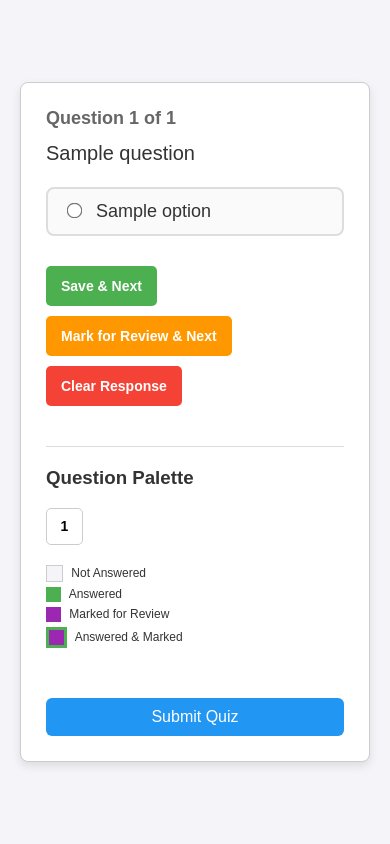
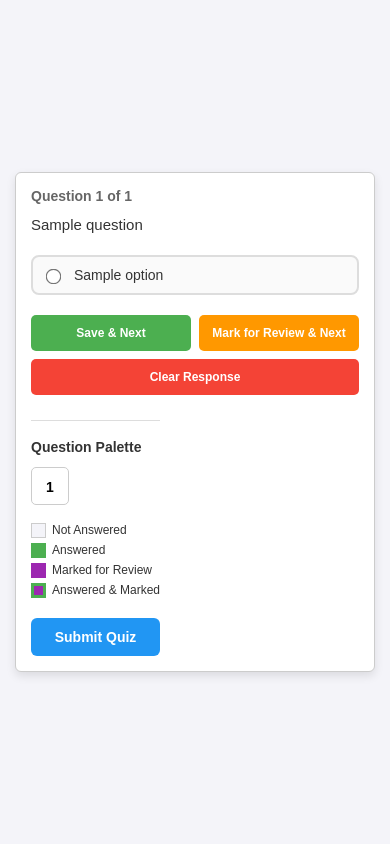
Before and after one commit to Rishikhadiyar/full-stack-quiz, a Django app: template quiz/templates/quiz/play.html in a window 390 px wide. Run offline with Django 5.2, Linux system fonts and the light colour scheme; the template is opened without the code that fills it: most values are stand-ins (such as "Sample title", 1, 10 or a date in 2020); data that the repository does not hold is empty.

Commit message:
Responsive UI: mobile-first layout for all screen sizes

```diff
--- a/quiz/templates/quiz/base.html
+++ b/quiz/templates/quiz/base.html
@@ -5,38 +5,48 @@
     <meta name="viewport" content="width=device-width, initial-scale=1.0">
     <title>Full Stack Quiz</title>
     <style>
+        * {
+            box-sizing: border-box;
+            margin: 0;
+            padding: 0;
+        }
         body {
             font-family: Arial, sans-serif;
             background-color: #f4f4f9;
             color: #333;
-            margin: 0;
-            padding: 20px;
-            font-size: 16px;
+            min-height: 100vh;
             display: flex;
             align-items: center;
             justify-content: center;
-            min-height: 100vh;
-            box-sizing: border-box;
+            padding: 15px;
         }
         .container {
+            width: 100%;
             max-width: 1000px;
-            width: 100%;
             background: white;
-            padding: 25px;
+            padding: 20px;
             border: 1px solid #ccc;
             border-radius: 8px;
             box-shadow: 0 4px 10px rgba(0,0,0,0.1);
-            box-sizing: border-box;
         }
         h1 {
             text-align: center;
             color: #4CAF50;
-            font-size: 28px;
+            font-size: clamp(20px, 5vw, 28px);
             margin-bottom: 15px;
-            margin-top: 0;
+        }
+        h2 {
+            font-size: clamp(16px, 4vw, 22px);
+        }
+        h3 {
+            font-size: clamp(14px, 3.5vw, 18px);
+        }
+        p {
+            font-size: clamp(14px, 3.5vw, 16px);
+            line-height: 1.5;
         }
         .btn {
-            display: inline-block;
+            display: block;
             background-color: #4CAF50;
             color: white;
             padding: 12px 20px;
@@ -46,12 +56,18 @@
             border-radius: 6px;
             cursor: pointer;
             width: 100%;
-            font-size: 18px;
+            font-size: clamp(15px, 4vw, 18px);
             margin-top: 20px;
-            box-sizing: border-box;
         }
         .btn:hover {
             background-color: #45a049;
+        }
+        /* Responsive utility */
+        @media (max-width: 480px) {
+            .container {
+                padding: 15px;
+                border-radius: 6px;
+            }
         }
     </style>
     {% block extra_css %}{% endblock %}
--- a/quiz/templates/quiz/play.html
+++ b/quiz/templates/quiz/play.html
@@ -2,101 +2,152 @@
 
 {% block extra_css %}
 <style>
+    /* ── Exam two-column layout ── */
     .exam-container {
         display: flex;
-        gap: 30px;
+        gap: 25px;
+        align-items: flex-start;
     }
-    .question-area {
-        flex: 3;
-    }
+    .question-area { flex: 3; min-width: 0; }
     .palette-area {
         flex: 1;
+        min-width: 160px;
         border-left: 1px solid #ddd;
         padding-left: 20px;
     }
+
+    /* ── Question header ── */
     .question-info {
         font-weight: bold;
         margin-bottom: 10px;
-        font-size: 18px;
+        font-size: clamp(14px, 3.5vw, 18px);
         color: #666;
     }
     .question-text {
-        font-size: 20px;
-        margin-bottom: 20px;
-        line-height: 1.4;
+        font-size: clamp(15px, 3.8vw, 20px);
+        margin-bottom: 18px;
+        line-height: 1.5;
+        word-break: break-word;
     }
+
+    /* ── Option boxes ── */
     .option-label {
         display: block;
         border: 2px solid #ddd;
         border-radius: 8px;
-        padding: 12px 15px;
-        font-size: 18px;
+        padding: 10px 14px;
+        font-size: clamp(14px, 3.5vw, 18px);
         cursor: pointer;
         background-color: #fafafa;
         margin-bottom: 10px;
         transition: background-color 0.2s;
+        word-break: break-word;
     }
-    .option-label:hover {
-        background-color: #f0f0f0;
-        border-color: #bbb;
-    }
-    .option-input {
-        margin-right: 10px;
-        transform: scale(1.2);
+    .option-label:hover { background-color: #f0f0f0; border-color: #bbb; }
+    .option-input { margin-right: 10px; transform: scale(1.2); vertical-align: middle; }
+
+    /* ── Action buttons row ── */
+    .action-buttons {
+        display: flex;
+        flex-wrap: wrap;
+        gap: 8px;
+        margin-top: 20px;
     }
     .action-btn {
-        padding: 12px 15px;
-        margin-right: 5px;
-        margin-bottom: 10px;
+        flex: 1;
+        min-width: 130px;
+        padding: 11px 10px;
         border: none;
         border-radius: 5px;
         cursor: pointer;
         color: white;
         font-weight: bold;
-        font-size: 14px;
+        font-size: clamp(12px, 3vw, 14px);
+        text-align: center;
     }
-    .save-btn { background-color: #4CAF50; }
+    .save-btn   { background-color: #4CAF50; }
     .review-btn { background-color: #ff9800; }
-    .clear-btn { background-color: #f44336; }
+    .clear-btn  { background-color: #f44336; }
 
+    /* ── Question Palette ── */
     .palette-grid {
         display: flex;
         flex-wrap: wrap;
-        gap: 8px;
+        gap: 7px;
     }
     .palette-btn {
-        width: 35px;
-        height: 35px;
+        width: 34px;
+        height: 34px;
         border-radius: 5px;
         text-align: center;
-        line-height: 35px;
+        line-height: 34px;
         text-decoration: none;
         color: black;
         font-weight: bold;
         border: 1px solid #ccc;
-        font-size: 14px;
+        font-size: 13px;
+        flex-shrink: 0;
     }
-    .not_answered { background-color: #f4f4f9; }
-    .answered { background-color: #4CAF50; color: white; border-color: #4CAF50; }
-    .marked { background-color: #9c27b0; color: white; border-color: #9c27b0; }
-    .marked_answered { background-color: #9c27b0; color: white; border: 3px solid #4CAF50; line-height: 29px; }
+    .not_answered   { background-color: #f4f4f9; }
+    .answered       { background-color: #4CAF50; color: white; border-color: #4CAF50; }
+    .marked         { background-color: #9c27b0; color: white; border-color: #9c27b0; }
+    .marked_answered{ background-color: #9c27b0; color: white; border: 3px solid #4CAF50; line-height: 28px; }
 
-    .legend {
+    /* ── Legend ── */
+    .legend { margin-top: 18px; font-size: 12px; }
+    .legend div { margin-bottom: 5px; display: flex; align-items: center; gap: 6px; }
+    .legend span { display: inline-block; width: 15px; height: 15px; flex-shrink: 0; }
+
+    /* ── Submit button in palette ── */
+    .submit-quiz-btn {
+        display: block;
+        background-color: #2196F3;
+        color: white;
+        text-align: center;
+        padding: 11px;
+        border-radius: 6px;
+        text-decoration: none;
+        font-size: clamp(14px, 3.5vw, 16px);
+        font-weight: bold;
         margin-top: 20px;
-        font-size: 12px;
+        width: 100%;
     }
-    .legend div { margin-bottom: 5px; }
-    .legend span { display: inline-block; width: 15px; height: 15px; margin-right: 5px; vertical-align: middle; }
+    .submit-quiz-btn:hover { background-color: #1976D2; }
 
+    /* ────────────────────────────────────────────
+       MOBILE  (≤ 768px)
+       Stack palette BELOW the question
+    ──────────────────────────────────────────── */
     @media (max-width: 768px) {
-        .exam-container { flex-direction: column; }
-        .palette-area { border-left: none; padding-left: 0; border-top: 1px solid #ddd; padding-top: 20px; }
+        .exam-container {
+            flex-direction: column;
+        }
+        .palette-area {
+            border-left: none;
+            padding-left: 0;
+            border-top: 1px solid #ddd;
+            padding-top: 18px;
+            min-width: unset;
+        }
+        /* Spread palette grid evenly on small screen */
+        .palette-btn { width: 38px; height: 38px; line-height: 38px; font-size: 14px; }
+        .marked_answered { line-height: 32px; }
+    }
+
+    /* ────────────────────────────────────────────
+       VERY SMALL  (≤ 360px)
+    ──────────────────────────────────────────── */
+    @media (max-width: 360px) {
+        .action-btn { min-width: 100%; }
+        .palette-btn { width: 34px; height: 34px; line-height: 34px; font-size: 12px; }
     }
 </style>
 {% endblock %}
 
 {% block content %}
 <div class="exam-container">
+
+    <!-- LEFT: Question + options + action buttons -->
     <div class="question-area">
         <div class="question-info">
             Question {{ question_number }} of {{ total_questions }}
@@ -109,37 +160,46 @@
             {% csrf_token %}
             {% for option in question.options %}
             <label class="option-label" for="option{{ forloop.counter }}">
-                <input type="radio" id="option{{ forloop.counter }}" name="answer" value="{{ option }}" class="option-input" {% if current_ans == option %}checked{% endif %}>
+                <input type="radio"
+                       id="option{{ forloop.counter }}"
+                       name="answer"
+                       value="{{ option }}"
+                       class="option-input"
+                       {% if current_ans == option %}checked{% endif %}>
                 {{ option }}
             </label>
             {% endfor %}
 
-            <div style="margin-top: 30px;">
-                <button type="submit" name="action" value="save_next" class="action-btn save-btn">Save & Next</button>
-                <button type="submit" name="action" value="mark_review" class="action-btn review-btn">Mark for Review & Next</button>
-                <button type="submit" name="action" value="clear" class="action-btn clear-btn">Clear Response</button>
+            <div class="action-buttons">
+                <button type="submit" name="action" value="save_next"    class="action-btn save-btn">Save &amp; Next</button>
+                <button type="submit" name="action" value="mark_review"  class="action-btn review-btn">Mark for Review &amp; Next</button>
+                <button type="submit" name="action" value="clear"        class="action-btn clear-btn">Clear Response</button>
             </div>
         </form>
     </div>
 
+    <!-- RIGHT: Palette + legend + submit -->
     <div class="palette-area">
-        <h3 style="margin-top: 0;">Question Palette</h3>
+        <h3 style="margin-top:0; margin-bottom:12px;">Question Palette</h3>
+
         <div class="palette-grid">
             {% for p in palette %}
-            <a href="{% url 'play_quiz' attempt.id p.index %}" class="palette-btn {{ p.status }}">{{ p.number }}</a>
+            <a href="{% url 'play_quiz' attempt.id p.index %}"
+               class="palette-btn {{ p.status }}">{{ p.number }}</a>
             {% endfor %}
         </div>
 
         <div class="legend">
-            <div><span class="not_answered" style="border: 1px solid #ccc;"></span> Not Answered</div>
+            <div><span class="not_answered" style="border:1px solid #ccc;"></span> Not Answered</div>
             <div><span class="answered"></span> Answered</div>
             <div><span class="marked"></span> Marked for Review</div>
-            <div><span class="marked_answered"></span> Answered & Marked</div>
+            <div><span class="marked_answered"></span> Answered &amp; Marked</div>
         </div>
 
-        <div style="margin-top: 30px; text-align: center;">
-            <a href="{% url 'quit_quiz' attempt.id question_index %}" class="btn" style="background-color: #2196F3; font-size: 16px; padding: 10px;">Submit Quiz</a>
-        </div>
+        <a href="{% url 'quit_quiz' attempt.id question_index %}" class="submit-quiz-btn">
+            Submit Quiz
+        </a>
     </div>
+
 </div>
 {% endblock %}
```
Also changed, not shown: quiz/templates/quiz/index.html (+7 -2 lines), quiz/templates/quiz/result.html (+53 -31 lines).
